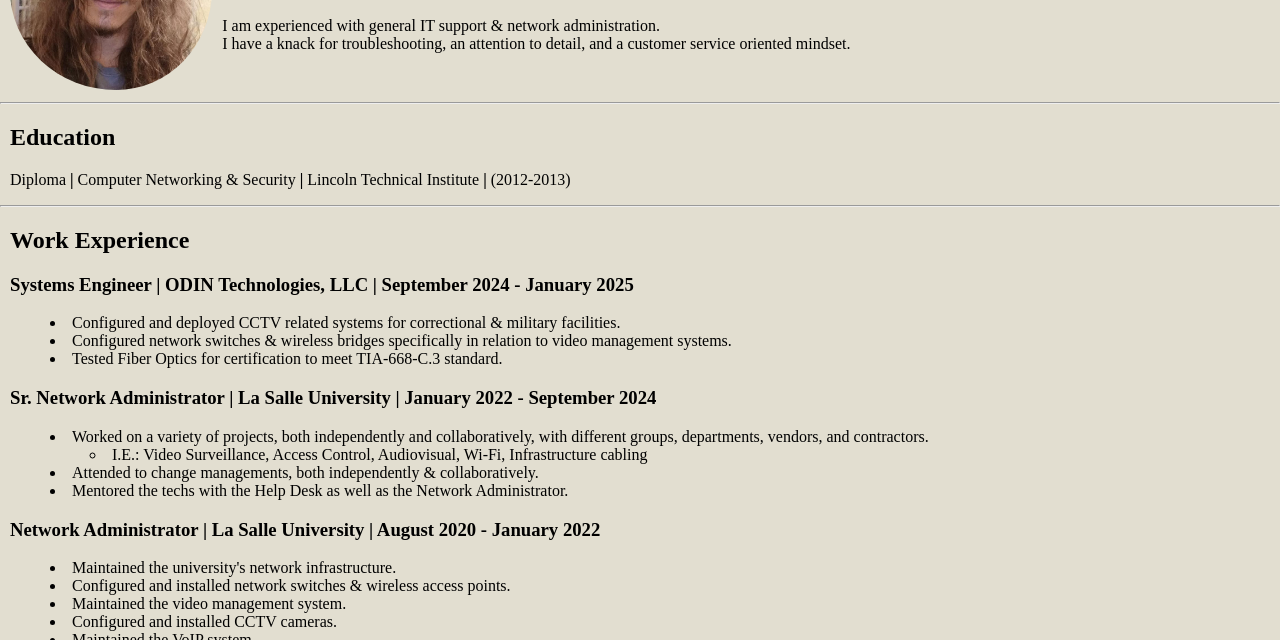
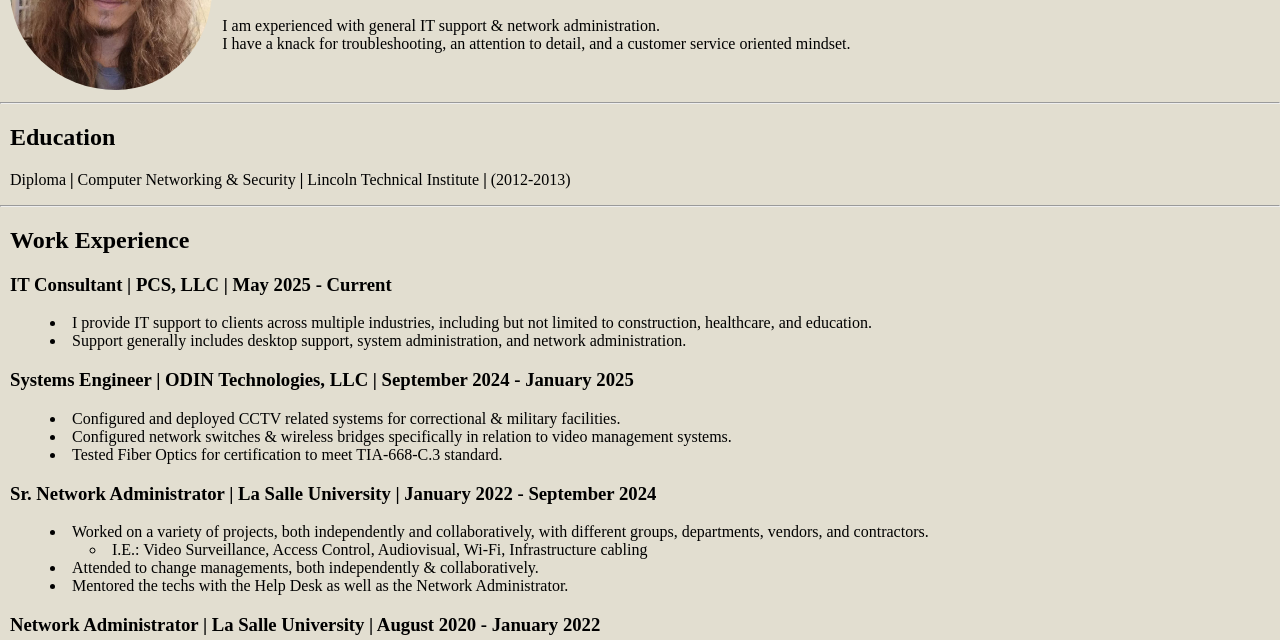
Before and after one commit to OutOfBoredomMike/Resumes, a plain HTML site: page index.html in a window 1280 px wide. Shown: the part 160-800 px from the top of the page. Drawn offline with Linux system fonts and the light colour scheme.

Commit message:
Add files via upload

```diff
--- a/index.html
+++ b/index.html
@@ -73,6 +73,13 @@
                 <!-- START | Work Experience -->
                 <div class="Work_Experience">
                     <h2>Work Experience</h2>
+
+                    <h3>IT Consultant | PCS, LLC | May 2025 - Current</h3>
+                    <ul>
+                        <li>I provide IT support to clients across multiple industries, including but not limited to construction, healthcare, and education.</li>
+                        <li>Support generally includes desktop support, system administration, and network administration.</li>
+                    </ul>
+
                     <h3>Systems Engineer | ODIN Technologies, LLC | September 2024 - January 2025</h3>
                     <ul>
                         <li>Configured and deployed CCTV related systems for correctional & military facilities.</li>
```
